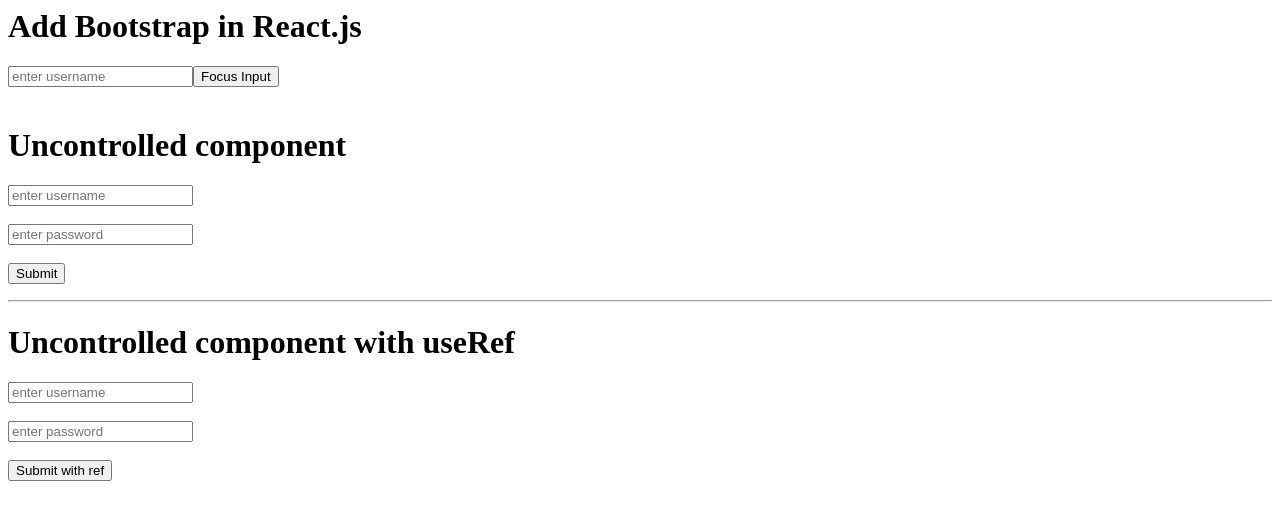
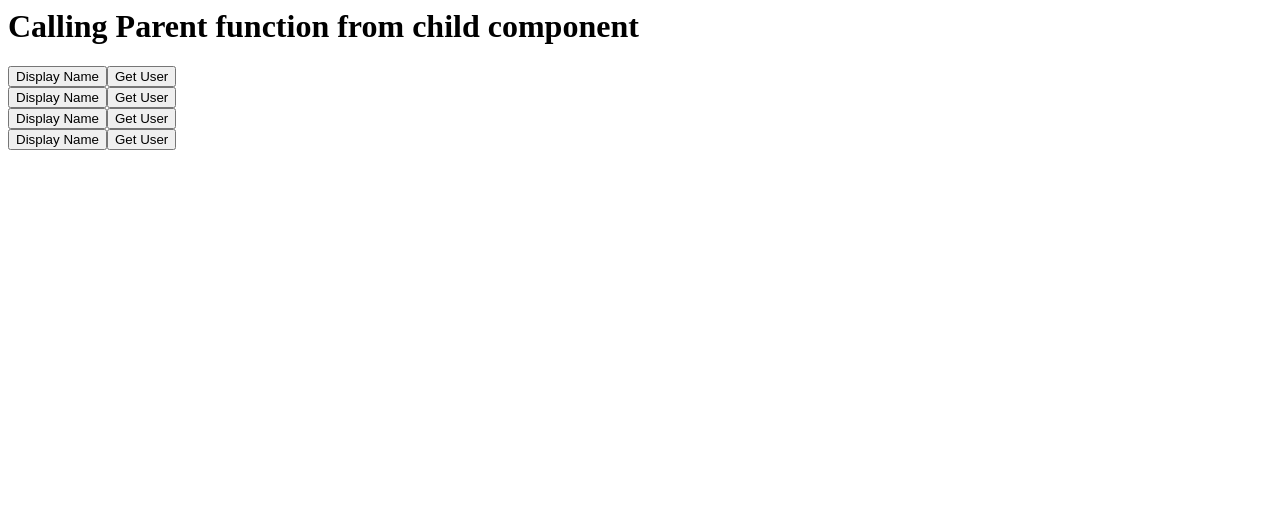
Before and after one commit to shivrajpro/react-step-by-step, a React (Vite) app: page / in a window 1280 px wide. Shown: the top 520 px of the page. Built offline with nearby package versions, Linux system fonts and the light colour scheme.

Commit message:
Calling Parent function from child component

```diff
--- a/src/App.jsx
+++ b/src/App.jsx
@@ -1,82 +1,20 @@
-import { useRef } from "react";
+import User from "./User";
 
 function App() {
-  const inputRef = useRef(null);
-
-  const usernameRef = useRef();
-  const passwordRef = useRef();
-
-  const inputHandler = () => {
-    inputRef.current.focus();
-    inputRef.current.style.color = "red";
-    inputRef.current.placeholder = "enter email";
+  const handleDisplayName = (name) => {
+    alert(name);
   };
 
-  const handleForm = (evt) => {
-    evt.preventDefault();
-    const user = document.querySelector("#username").value;
-    const password = document.querySelector("#password").value;
-
-    console.log("user", user, "password", password);
-  };
-
-  const handleFormRef = (evt) => {
-    evt.preventDefault();
-    const username = usernameRef.current.value;
-    const password = passwordRef.current.value;
-    console.log("username=", username, "password=", password);
-
-    usernameRef.current.value = "";
-    passwordRef.current.value = "";
+  const getUser = () => {
+    alert("getUser function called");
   };
   return (
     <>
-      <h1>Add Bootstrap in React.js</h1>
-      <input ref={inputRef} type="text" placeholder="enter username" />
-      <button onClick={inputHandler}>Focus Input</button>
-      <br />
-      <br />
-      <h1>Uncontrolled component</h1>
-      <form onSubmit={handleForm}>
-        <input
-          type="text"
-          name="username"
-          id="username"
-          placeholder="enter username"
-        />{" "}
-        <br /> <br />
-        <input
-          type="password"
-          name="password"
-          id="password"
-          placeholder="enter password"
-        />
-        <br /> <br />
-        <button type="submit">Submit</button>
-      </form>
-
-      <hr />
-
-      <h1>Uncontrolled component with useRef</h1>
-      <form onSubmit={handleFormRef}>
-        <input
-          type="text"
-          name="usernameRef"
-          id="usernameRef"
-          placeholder="enter username"
-          ref={usernameRef}
-        />{" "}
-        <br /> <br />
-        <input
-          type="password"
-          name="passwordRef"
-          id="passwordRef"
-          placeholder="enter password"
-          ref={passwordRef}
-        />
-        <br /> <br />
-        <button type="submit">Submit with ref</button>
-      </form>
+      <h1>Calling Parent function from child component</h1>
+      <User displayName={handleDisplayName} name="john" onClick={getUser} />
+      <User displayName={handleDisplayName} name="peter" onClick={getUser} />
+      <User displayName={handleDisplayName} name="sam" onClick={getUser} />
+      <User displayName={handleDisplayName} name="bruce" onClick={getUser} />
     </>
   );
 }
--- a/src/User.jsx
+++ b/src/User.jsx
@@ -1,17 +1,8 @@
-const User = ({ user }) => {
+const User = ({ displayName, name, onClick }) => {
   return (
-    <div
-      style={{
-        border: "1px solid black",
-        width: "300px",
-        margin: "10px",
-        borderRadius: "4px",
-      }}
-    >
-      <h2>Id: {user.id} </h2>
-      <h2>Name: {user.name} </h2>
-      <h2>Email: {user.email} </h2>
-      <h2>Age: {user.age} </h2>
+    <div>
+      <button onClick={() => displayName(name)}>Display Name</button>
+      <button onClick={() => onClick()}>Get User</button>
     </div>
   );
 };
```
